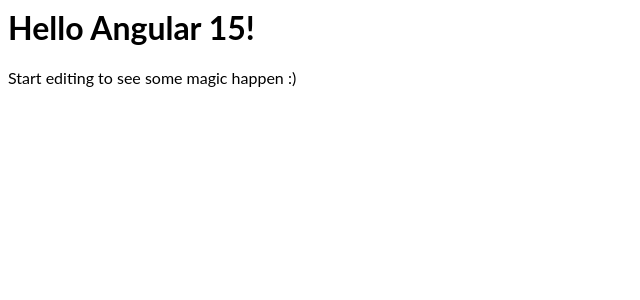
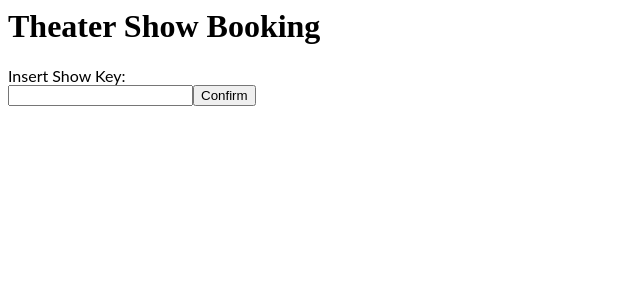
Before and after one commit to francescocamaccioli/Progetto-SSW-2022, an Angular app: page / in a window 1280 px wide. Shown: the top 300 px of the page, without its empty margins (0-640 px from the left). Built offline with nearby package versions, Linux system fonts and the light colour scheme.

Commit message:
adding authentication with show key + name

```diff
--- a/src/app/app.component.html
+++ b/src/app/app.component.html
@@ -1,4 +1,22 @@
-<hello name="{{ name }}"></hello>
+<h1>Theater Show Booking</h1>
+
 <p>
-  Start editing to see some magic happen :)
+  Insert Show Key:
+  <br />
+  <input type="text" #tempKey />
+  <button role="button" (click)="updateKey(tempKey.value); tempKey.value = ''">
+    Confirm
+  </button>
 </p>
+
+<p *ngIf="insertedKey != ''">
+  Insert Reservation Name:
+  <br />
+  <input type="text" #tempName />
+  <button
+    role="button"
+    (click)="updateName(tempName.value); tempName.value = ''"
+  >
+    Confirm
+  </button>
+</p>
--- a/src/app/app.component.ts
+++ b/src/app/app.component.ts
@@ -3,8 +3,18 @@
 @Component({
   selector: 'my-app',
   templateUrl: './app.component.html',
-  styleUrls: [ './app.component.css' ]
+  styleUrls: ['./app.component.css'],
 })
-export class AppComponent  {
-  name = 'Angular ' + VERSION.major;
+export class AppComponent {
+  insertedKey: string = '';
+  insertedName: string = '';
+
+  updateKey(key: string) {
+    this.insertedKey = key;
+  }
+
+  updateName(name: string){
+    this.insertedName = name;
+  }
+
 }
--- a/src/app/hello.component.ts
+++ /dev/null
@@ -1,10 +0,0 @@
-import { Component, Input } from '@angular/core';
-
-@Component({
-  selector: 'hello',
-  template: `<h1>Hello {{name}}!</h1>`,
-  styles: [`h1 { font-family: Lato; }`]
-})
-export class HelloComponent  {
-  @Input() name: string;
-}
```
Also changed, not shown: src/app/app.module.ts (+4 -5 lines), src/app/showdb.service.ts (added, +23 -0 lines), 1 other file (tests, documents, lock files or other folders).
